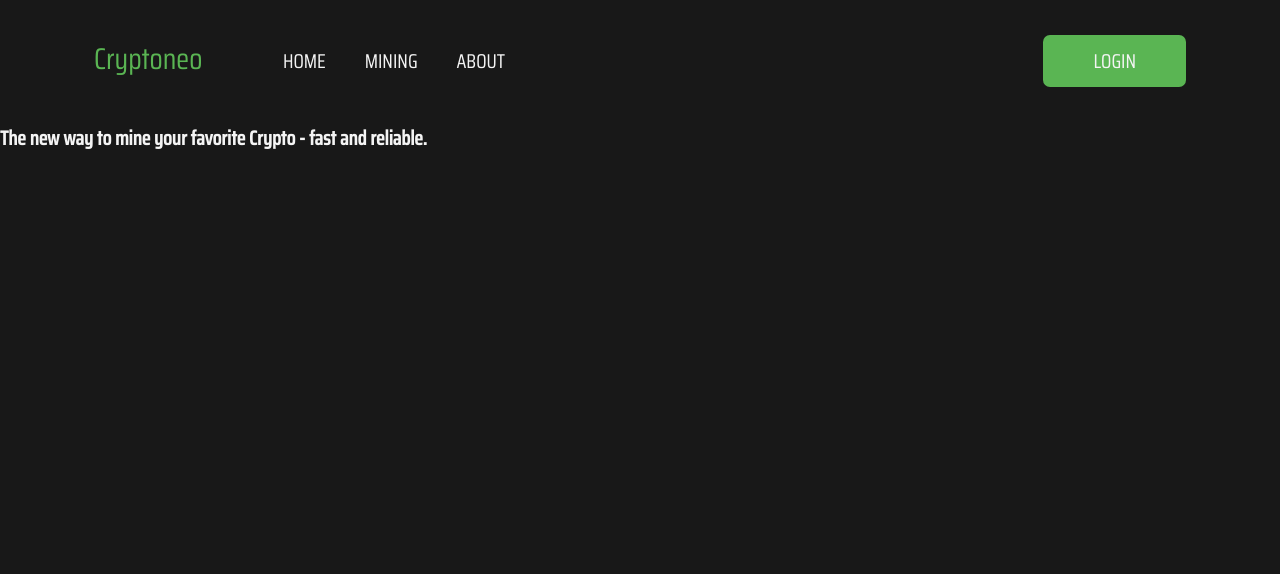
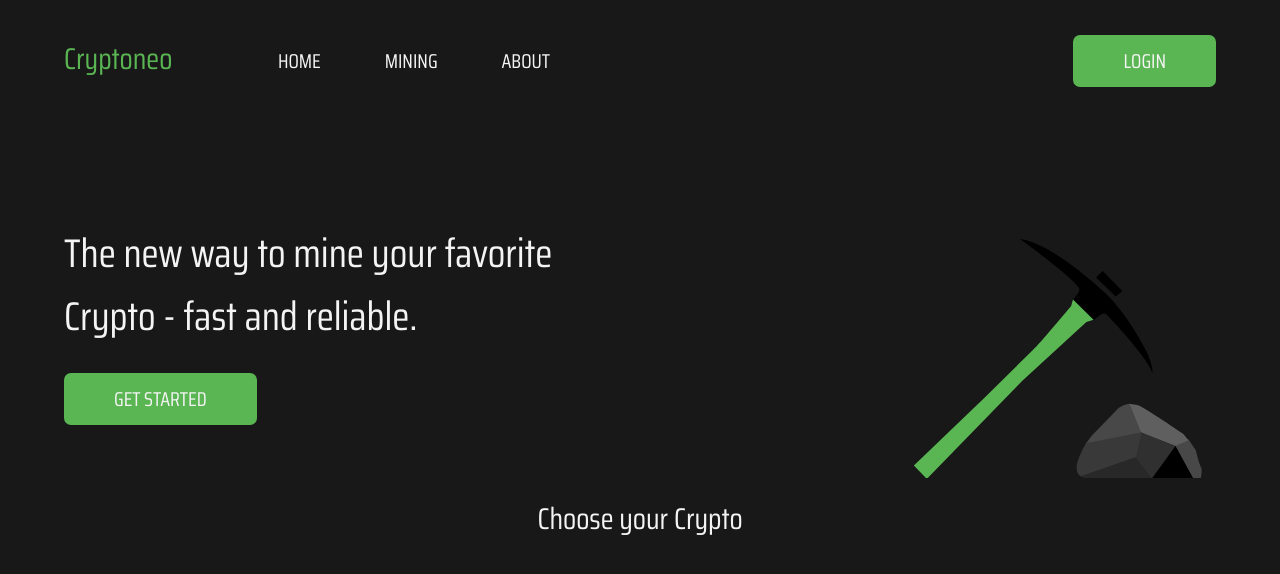
Before and after one commit to carlosr-lotus/Cryptoneo, a Next.js app: page / in a window 1280 px wide. Shown: the top 574 px of the page. Built offline with nearby package versions, Linux system fonts and the light colour scheme.

Commit message:
Responsive getStarted section

```diff
--- a/pages/index.tsx
+++ b/pages/index.tsx
@@ -1,4 +1,4 @@
-import type { NextPage } from 'next'
+// import type { NextPage } from 'next'
 import { useState } from 'react';
 import Head from 'next/head'
 // import Image from 'next/image'
@@ -56,8 +56,38 @@ export default function Home() {
       </header>
 
       {/* *** Index Page Main Content *** */}
-      <main>
-        <h1>The new way to mine your favorite Crypto - fast and reliable.</h1>
+      <main className={styles.mainTag}>
+
+        <div className={styles.getStartedContainer}>
+          <div className={styles.getStartedContent}>
+            <h1>The new way to mine your favorite Crypto - fast and reliable.</h1>
+            <button className={styles.getStartedBtn}>Get Started</button>
+          </div>
+
+          {/* Pickaxe SVG */}
+          <svg className={styles.pickaxeSvg} width="100%" height="100%" viewBox="0 0 3334 2500" version="1.1" xmlns="http://www.w3.org/2000/svg" xmlnsXlink="http://www.w3.org/1999/xlink" xmlSpace="preserve" fillRule="evenodd" clipRule="evenodd" strokeLinejoin="round" strokeMiterlimit="2">
+            {/* Pickaxe */}
+            <g>
+              <path d="M2084.4,400.311l204.312,198.606l69.446,-57.104l-205.006,-207.94l-68.752,66.438Z" />
+              <path d="M2058.71,844.304l73.943,-56.285c-0,0 35.224,-24.648 61.361,-0.893c0,-0 411.725,423.813 480.436,611.463c0,0 1.785,-73.923 -59.036,-215.335c0,-0 -201.506,-409.656 -453.157,-635.415c-0,0 -543.751,-512.92 -869.899,-547.839l95.307,71.372c-0,0 452.044,333.901 513.543,430.854c-0,0 22.258,20.094 -3.986,62.192l-51.701,68.619l213.189,211.267Z" />
+              <path d="M320.852,2500l992.76,-1020.49l669.792,-614.16l74.37,-24.132l-213.852,-211.934l-19.128,70.007l-127.438,150.448c0,-0 -251.237,301.959 -302.925,337.21l-469.641,464.415l-738.458,707.982l134.52,140.65Z" fill="#5ab553" />
+            </g>
+            {/* Rock */}
+            <g>
+              <path d="M2904.07,2149.42l142.552,-62.537l77.913,116.331c-0,0 38.847,157.942 59.522,183.41c0,-0 4.532,112.655 -19.785,112.655l-66.916,0l-193.286,-349.859Z" fill="#484848" />
+              <path d="M2547.28,2016.58l362.157,141.037l138.172,-61.955l-53.174,-63.691c-0,-0 -423.234,-291.52 -480.669,-302.917l-86.159,-11.396l119.673,298.922Z" fill="#5f5f5f" />
+              <path d="M2662.06,2499.28l437.39,0l-188.629,-344.431l-248.761,344.431Z" fill="#202020;" />
+              <path d="M2662.06,2499.28l248.761,-343.262l-358.543,-141.32l-63.013,262.048l172.795,222.534Z" fill="#303030" />
+              <path d="M1926.62,2470.74l565.375,-193.997l170.07,223.253l-659.002,-0.719c-0,0 -65.071,-13.524 -76.443,-28.537Z" fill="#282828" />
+              <path d="M1984.61,2124.09l577.84,-115.993l-63.291,266.693l-569.877,197.996c0,0 -52.677,-21.07 -46.854,-100.907c5.822,-79.836 91.457,-239.888 102.182,-247.789Z" fill="#393939" />
+              <path d="M1981.01,2128.53l571.273,-113.128l-119.55,-297.753c-0,0 -74.708,9.533 -118.201,49.465l-273.522,279.443l-60,81.973Z" fill="#484848" />
+            </g>
+          </svg>
+        </div>
+
+        {/* *** "Choose your Crypto" *** */}
+        <h2 className={styles.divHeaderTitle}>Choose your Crypto</h2>
+
       </main>
     </div>
   )
--- a/styles/Home.module.css
+++ b/styles/Home.module.css
@@ -3,11 +3,12 @@
 } */
 
 .headerContainer {
-  padding: 3.5rem 3rem;
+  padding: 3.5rem 0rem;
   display: grid;
   grid-template-columns: repeat(2, 1fr);
 
-  width: 100%;
+  width: 90%;
+  margin: 0 auto 5rem;
 }
 
 .headerContainer>.mobileMenuIcon {
@@ -97,7 +98,7 @@
   display: none;
 }
 
-/* *** Responsive CSS media *** */
+/* *** Responsive CSS media -> Header *** */
 
 /* iPads/Tablets */
 @media (min-width: 768px) and (max-width: 1024px) {
@@ -107,21 +108,14 @@
 
     grid-template-columns: .5fr .5fr;
   }
-
-  .loginButton {
-    grid-row: 1;
-    grid-column: 3;
-  }
-
-  /* Removes Mobile Menu Icon */
 }
 
 @media (min-width: 1024px) {
   .headerContainer {
     width: 90%;
-    margin: 0 auto;
+    margin: 0 auto 10rem;
 
-    grid-template-columns: 150px 300px 1fr;
+    grid-template-columns: 150px 400px 1fr;
   }
 
   .navbarDesktop {
@@ -144,3 +138,123 @@
     display: none;
   }
 }
+
+/* Desktop Screensize */
+@media (min-width: 1440px) and (max-width: 2560px) {
+  .headerContainer {
+    width: 80%;
+    margin: 0 auto 10rem;
+  }
+}
+
+/* Widescreen/4k */
+@media (min-width: 2560px) {
+  .headerContainer {
+    width: 75%;
+    margin: 0 auto 10rem;
+  }
+}
+
+/* !!! */
+/* ***** Index Page Main Content ***** */
+/* !!! */
+.mainTag {
+  width: 100%;
+  margin: 0rem auto;
+
+  text-align: center;
+}
+
+.getStartedContainer {
+  margin-bottom: 15rem;
+}
+
+.getStartedContent>h1 {
+  margin: 0 auto 2.5rem;
+
+  max-width: 28.5rem;
+  font-size: 3rem;
+  font-weight: 400;
+}
+
+.getStartedBtn {
+  padding: 1rem 5rem;
+  margin-bottom: 7rem;
+
+  border-radius: .7rem;
+  text-transform: uppercase;
+  font-size: 2rem;
+
+  background-color: var(--Main-Green);
+  color: var(--Main-White);
+}
+
+/* *** Responsive CSS media -> Main *** */
+
+/* iPads/Tablets */
+@media (min-width: 768px) and (max-width: 1023px) {
+  .headerContainer {
+    width: 90%;
+    margin: 0 auto 5rem;
+
+    grid-template-columns: .5fr .5fr;
+  }
+
+  .getStartedContent>h1 {
+    /* width: 0; */
+    margin: 0 auto 2.5rem;
+  }
+
+  .pickaxeSvg {
+    width: 60%;
+  }
+}
+
+/* Small/Laptops */
+@media (min-width: 1024px) {
+  .getStartedContainer {
+    width: 90%;
+    margin: 0 auto;
+    display: flex;
+    justify-content: space-between;
+    align-items: center;
+  }
+
+  .getStartedContent {
+    max-width: 50rem;
+    text-align: left;
+  }
+
+  .getStartedContent>h1 {
+    max-width: 50rem;
+    font-size: 4rem;
+  }
+
+  .pickaxeSvg {
+    width: 32rem;
+  }
+}
+
+/* Desktop Screensizes */
+@media (min-width: 1440px) and (max-width: 2560px) {
+  .getStartedContainer {
+    width: 80%;
+    margin: 0 auto;
+    display: flex;
+    justify-content: space-between;
+    align-items: center;
+  }
+}
+
+@media (min-width: 2560px) {
+  .getStartedContainer {
+    width: 75%;
+    margin: 0 auto;
+  }
+}
+
+/* *** "Choose your Crypto" *** */
+.divHeaderTitle {
+  font-size: 3rem;
+  font-weight: 400;
+}
```
Also changed, not shown: images/cryptoneo-logo.svg (added).
